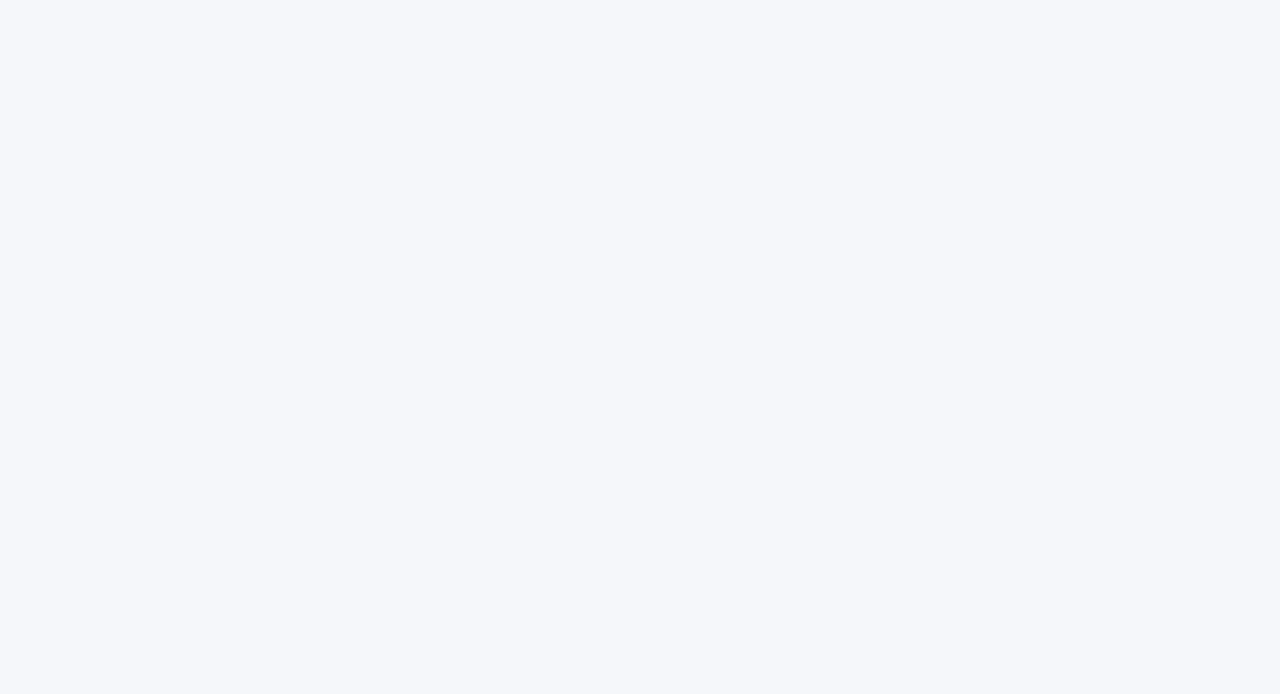
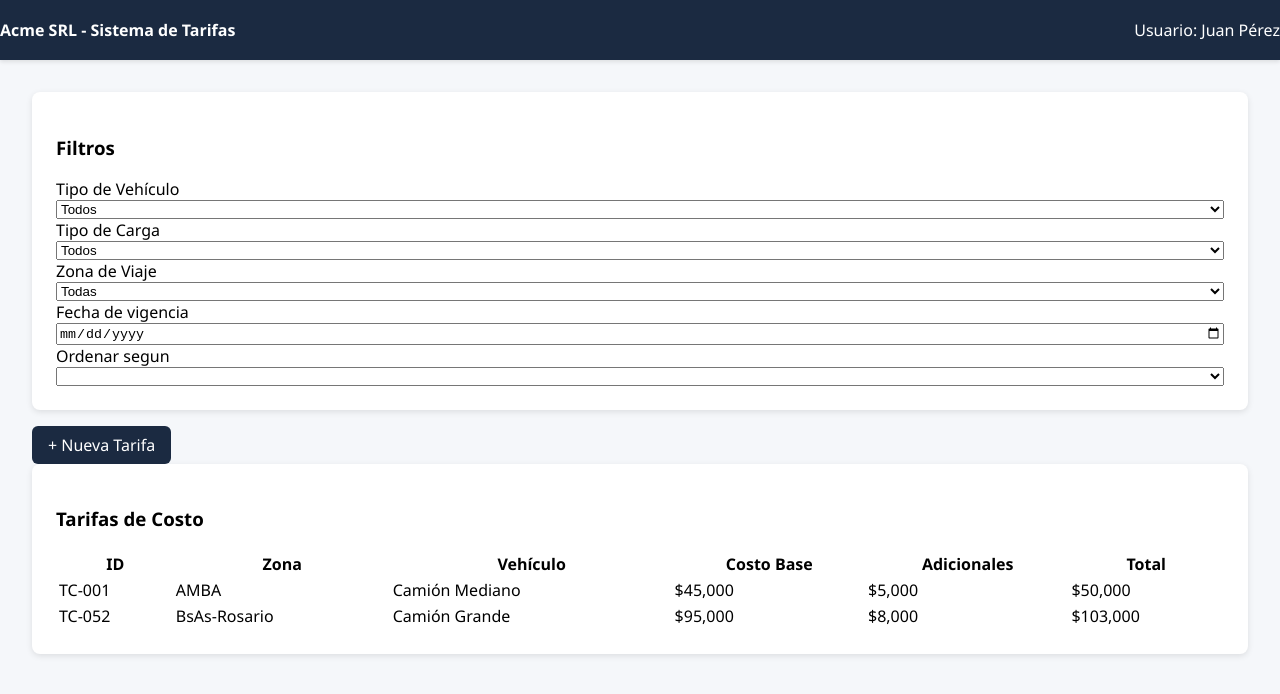
Before and after one commit to DesApp-2025c1-Grupo-2/tarifas-de-costos-frontend, a React (Vite) app: page /tarifas in a window 1280 px wide. Before the commit this address had no page. Shown: the top 694 px of the page. Built offline with nearby package versions, Linux system fonts and the light colour scheme.

Commit message:
primera version del menu de inicio

```diff
--- a/src/App.css
+++ b/src/App.css
@@ -17,6 +17,7 @@ body, html {
 
 .grid {
   display: block;
+
   grid-template-columns: repeat(auto-fit, minmax(350px, 1fr));
   gap: 2rem;
 }
--- a/src/App.tsx
+++ b/src/App.tsx
@@ -1,27 +1,19 @@
 import React from 'react';
-import Sidebar from './components/Sidebar';
 import Header from './components/Header';
-import TarifaTable from './components/TarifaTable';
-import Filtros from './components/Filtros';
-import { BotonNuevaTarifa } from './components/Botones';
+import { BotonNuevaTarifa, BotonTarifas} from './components/Botones';
 import './App.css';
 
 const App: React.FC = () => {
   return (
     <div className="app">
       <Header />
-      {/* <Sidebar /> */}
       <main className="main">
-        <div className="grid">
-          <Filtros />
-          <BotonNuevaTarifa />
-          <TarifaTable />
+        <div className="grid" style={{ textAlign: 'center', marginTop: '4em'}}>
+        <BotonTarifas />
         </div>
       </main>
     </div>
   );
 };
 
-//holaa
-
 export default App;
--- /dev/null
+++ b/src/Tarifas.tsx
@@ -0,0 +1,27 @@
+import React from 'react';
+import Sidebar from './components/Sidebar';
+import Header from './components/Header';
+import TarifaTable from './components/TarifaTable';
+import Filtros from './components/Filtros';
+import { BotonNuevaTarifa } from './components/Botones';
+import './App.css';
+
+const Tarifas: React.FC = () => {
+  return (
+    <div className="app">
+      <Header />
+      {/* <Sidebar /> */}
+      <main className="main">
+        <div className="grid" >
+          <Filtros />
+          <BotonNuevaTarifa />
+          <TarifaTable />
+        </div>
+      </main>
+    </div>
+  );
+};
+
+//holaa
+
+export default Tarifas;
--- a/src/components/Botones.tsx
+++ b/src/components/Botones.tsx
@@ -1,23 +1,40 @@
 import React, { useState } from 'react';
 import { Link } from 'react-router-dom';
 
+const estiloBoton: React.CSSProperties = {
+    padding: '0.5rem 1rem',
+    marginTop: '16px',
+    backgroundColor: '#1B2A41',
+    color: '#fff',
+    border: 'none',
+    borderRadius: '6px',
+    cursor: 'pointer',
+    display: 'inline-block',
+    textDecoration: 'none',
+    textAlign: 'center'
+};
+
+interface BotonProps {
+    to: string;
+    texto: string;
+}
+
 ////////// CREAR NUEVA TARIFA //////////
 
-export const BotonNuevaTarifa: React.FC = () => (
-    <Link to='./crear-tarifa'>
-        <button style={{
-            padding: '0.5rem 1rem',
-            marginTop: '16px',
-            backgroundColor: '#1B2A41',
-            color: '#fff',
-            border: 'none',
-            borderRadius: '6px',
-            cursor: 'pointer'
-        }}>
-            + Nueva Tarifa
-        </button>
+const Boton: React.FC<BotonProps> = ({ to, texto }) => (
+    <Link to={to} style={estiloBoton}>
+        {texto}
     </Link>
 );
+
+export const BotonNuevaTarifa: React.FC = () => (
+    <Boton to='./crear-tarifa' texto='+ Nueva Tarifa' />
+);
+
+export const BotonTarifas: React.FC = () => (
+    <Boton to='./tarifas' texto='Tarifas' />
+);
+
 
 ////////// GUARDAR //////////
 
--- a/src/main.tsx
+++ b/src/main.tsx
@@ -2,6 +2,7 @@ import React from 'react';
 import ReactDOM from 'react-dom/client';
 import { BrowserRouter, Routes, Route } from 'react-router-dom';
 import App from './App';
+import Tarifas from './Tarifas';
 import CrearTarifa from './CrearTarifa'; // 👈 Importá la nueva página
 import './App.css';
 
@@ -10,6 +11,7 @@ ReactDOM.createRoot(document.getElementById('root')!).render(
     <BrowserRouter>
       <Routes>
         <Route path="/" element={<App />} />
+        <Route path="/tarifas" element={<Tarifas />} />
         <Route path="/crear-tarifa" element={<CrearTarifa />} />
       </Routes>
     </BrowserRouter>
```
